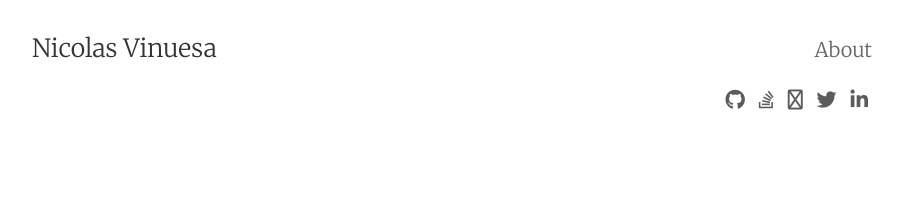
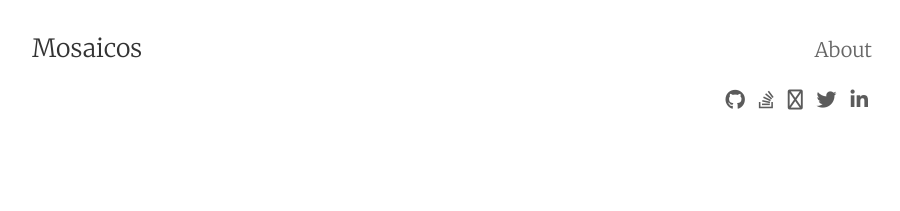
Before and after one commit to nvinuesa/nvinuesa.github.io, a Jekyll site: the page built from index.html, in a window 1280 px wide. Shown: the top 211 px of the page, without its empty margins (188-1088 px from the left). Built offline with Jekyll 4.4.1, drawn with Linux system fonts in a browser that asks for light colours; nearby versions of some CDN libraries; the list of posts is cut into pages by our own code.

Commit message:
Update _config.yml

```diff
--- a/_config.yml
+++ b/_config.yml
@@ -1,8 +1,8 @@
 # Site settings
-title:       Nicolas Vinuesa
+title:       Mosaicos
 email:
 author:      Nicolas Vinuesa
-description: "My blog"
+description: "A place for memories"
 baseurl:     ""
 url:         "http://underscorenico.github.io"
 date_format: "%b %-d, %Y"
```
